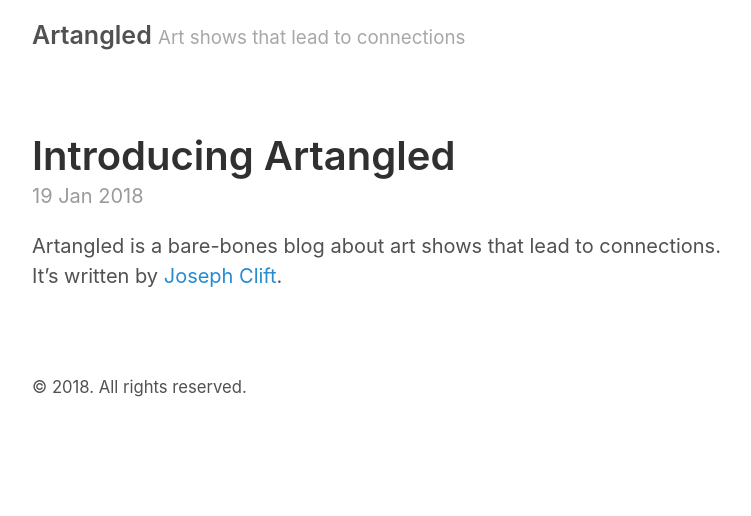
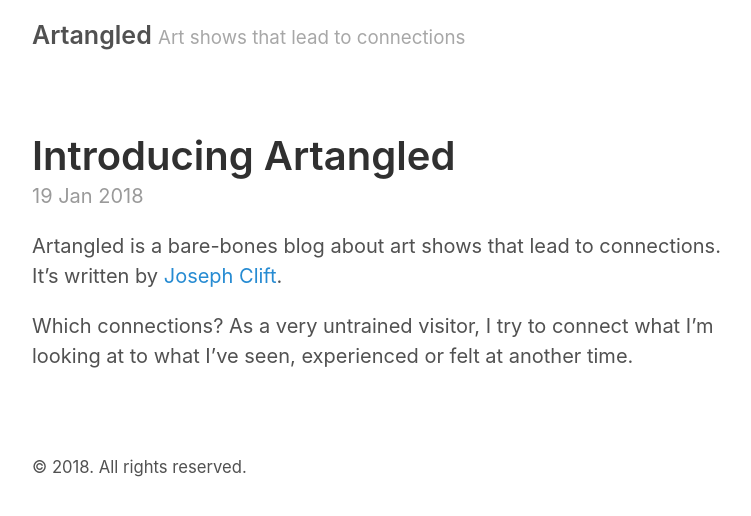
Before and after one commit to JMDKC/jmdkc.github.io, a Jekyll site: the page built from _posts/2018-01-19-introducing-artangled.md, in a window 1280 px wide. Shown: the top 516 px of the page, without its empty margins (258-1009 px from the left). Built offline with Jekyll 4.4.1, drawn with Linux system fonts in a browser that asks for light colours.

Commit message:
Added to intro post.

```diff
--- a/_posts/2018-01-19-introducing-artangled.md
+++ b/_posts/2018-01-19-introducing-artangled.md
@@ -4,3 +4,5 @@ title: Introducing Artangled
 ---
 
 Artangled is a bare-bones blog about art shows that lead to connections. It's written by [Joseph Clift](https://twitter.com/jmdkc).
+
+Which connections? As a very untrained visitor, I try to connect what I'm looking at to what I've seen, experienced or felt at another time.
```
Also changed, not shown: 1 other file.
